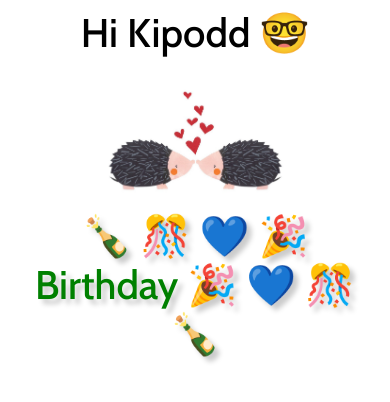
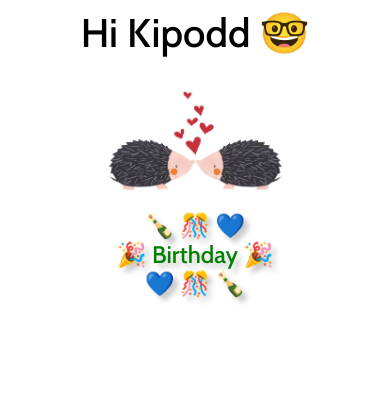
Before and after one commit to kfirstri/kipodd.com, a plain HTML site: page index.html in a window 390 px wide. Drawn offline with nearby package versions, Linux system fonts and the light colour scheme.

Commit message:
fit for mobile

```diff
--- a/index.html
+++ b/index.html
@@ -24,6 +24,7 @@
         }
 
         .link a {
+            font-size: 1.5rem;
             text-decoration:none;
             color: green;
             text-shadow: 5px 5px 5px #ccc;
@@ -35,30 +36,32 @@
 
         .link a::before{
             /* transition:opacity 0.5s; */
-            transition:padding-right 1s;
+            transition:padding-bottom 1s;
             /* opacity: 0; */
-            content: "🍾 🎊 💙";
+            content: "🍾 🎊 💙 \A";
+            display: block;
         }
 
         .link a::after{
             /* transition:opacity 0.5s; */
-            transition:padding-left 1s;
+            transition:padding-top 1s;
             /* opacity: 0; */
-            content: "💙 🎊 🍾";
+            content: "\A 💙 🎊 🍾";
+            display: block;
         }
 
         .link a:hover::before{
             /* transition:opacity 0.5s; */
-            transition:padding-right 1s;
+            transition:padding-bottom 1s;
             /* opacity: 1; */
-            padding-right: 80px;
+            padding-bottom: 50px;
         }
 
         .link a:hover::after{
             /* transition:opacity 0.5s; */
-            transition:padding-left 1s;
+            transition:padding-top 1s;
             /* opacity: 1; */
-            padding-left: 80px;
+            padding-top: 50px;
         }
 
     </style>
```
